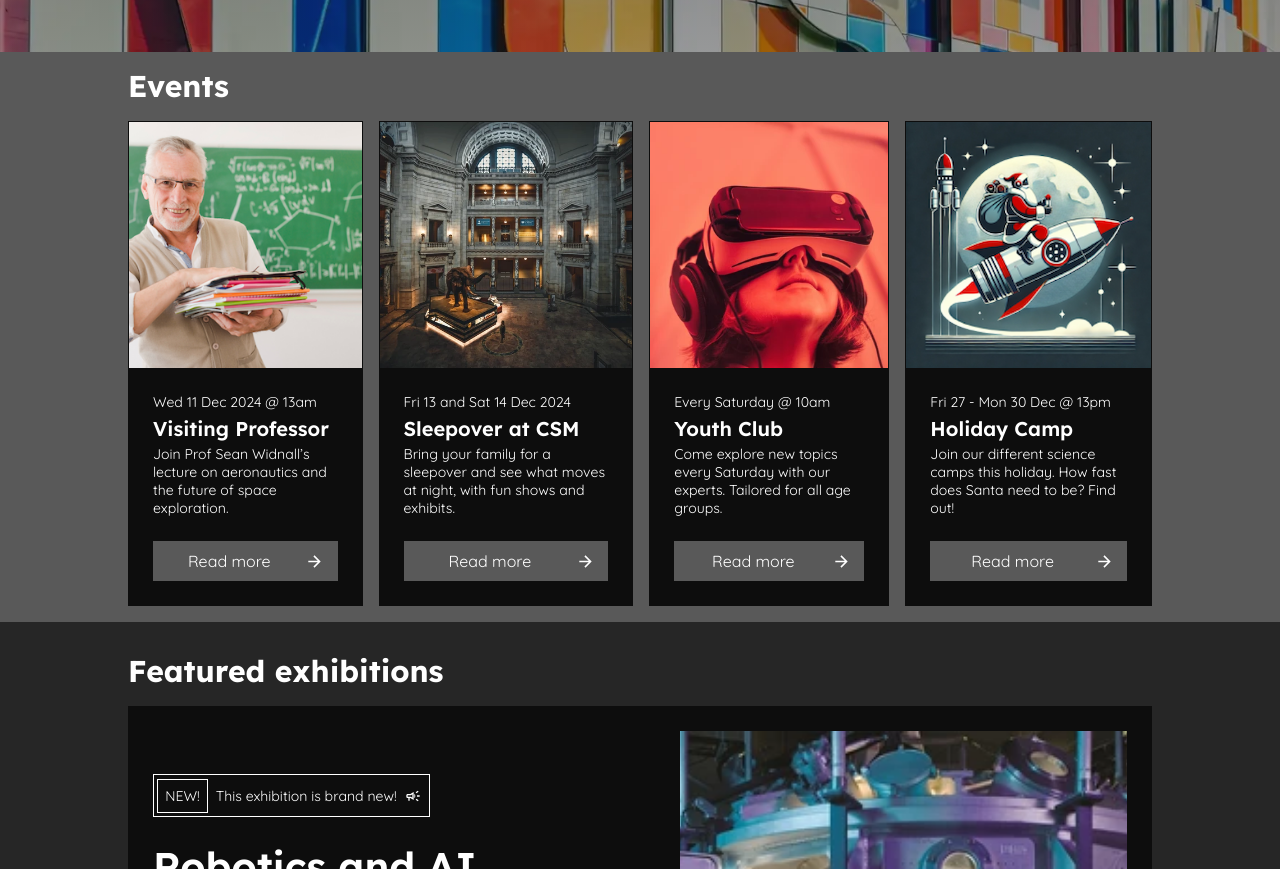
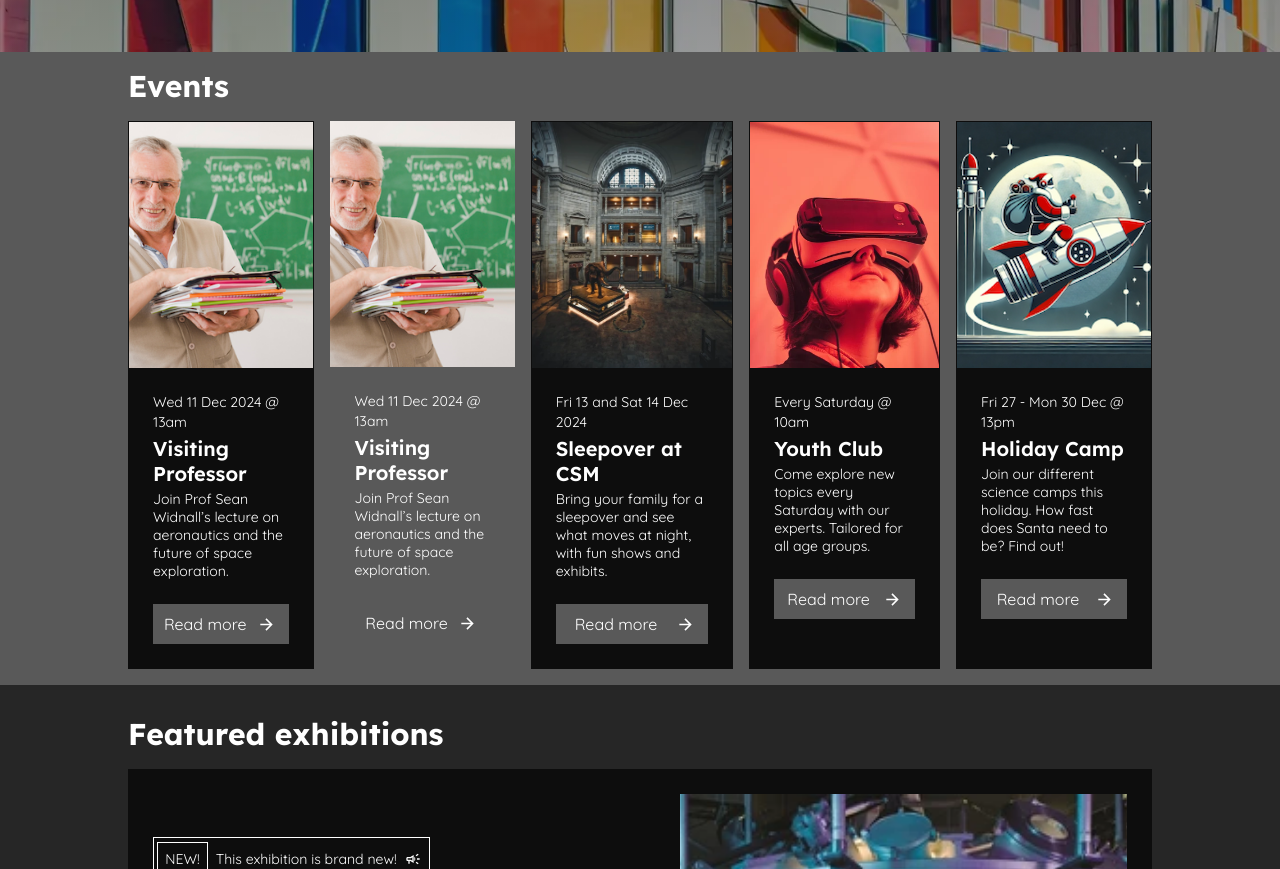
Before and after one commit to mamf92/semester-project-1, a plain HTML site: page index.html in a window 1280 px wide. Shown: the part 700-1569 px from the top of the page. Drawn offline with Linux system fonts and the light colour scheme.

```diff
--- a/index.html
+++ b/index.html
@@ -76,6 +76,21 @@
             </div>
             <div class="event-cards">
                 <article class="card-s">
+                    <div class="card-s__image"><img src="assets/images/image-of-professor.webp"
+                            alt="Professor Sean Widnall smiling and holding some book in front of a blackboard."></div>
+                    <div class="card-s__content">
+                        <div class="card-s__text">
+                            <p class="card-s__date">Wed 11 Dec 2024 @ 13am</p>
+                            <h3 class="card-s__heading">Visiting Professor</h3>
+                            <p class="card-s__description">Join Prof Sean Widnall’s lecture on aeronautics and the
+                                future of
+                                space exploration.</p>
+                        </div>
+                        <a href="html/explore.html#events" class="button primary medium"
+                            aria-label="Read more about our events.">Read more</a>
+                    </div>
+                </article>
+                <article class="card-xs">
                     <div class="card-s__image"><img src="assets/images/image-of-professor.webp"
                             alt="Professor Sean Widnall smiling and holding some book in front of a blackboard."></div>
                     <div class="card-s__content">
```
Also changed, not shown: 5 other files.
